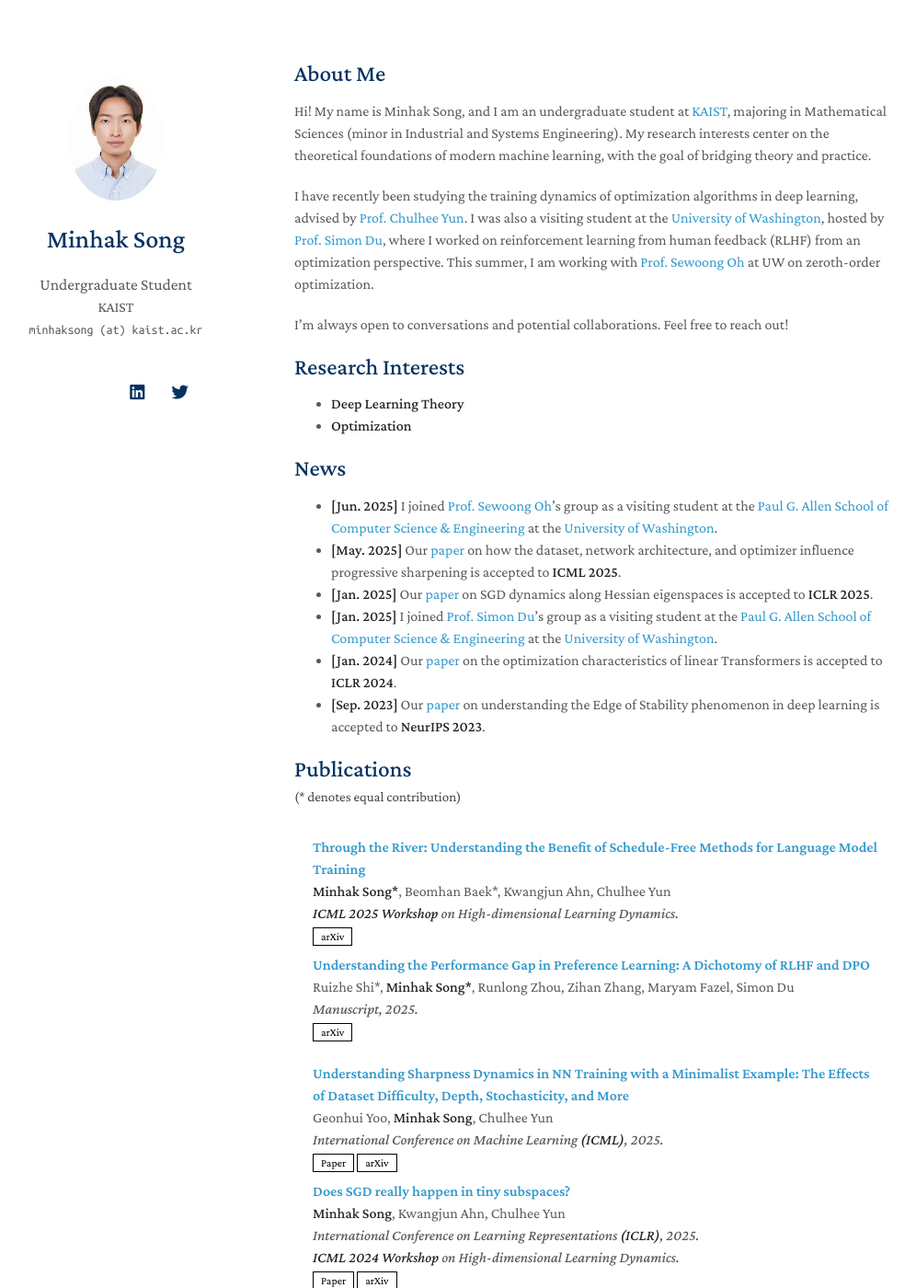
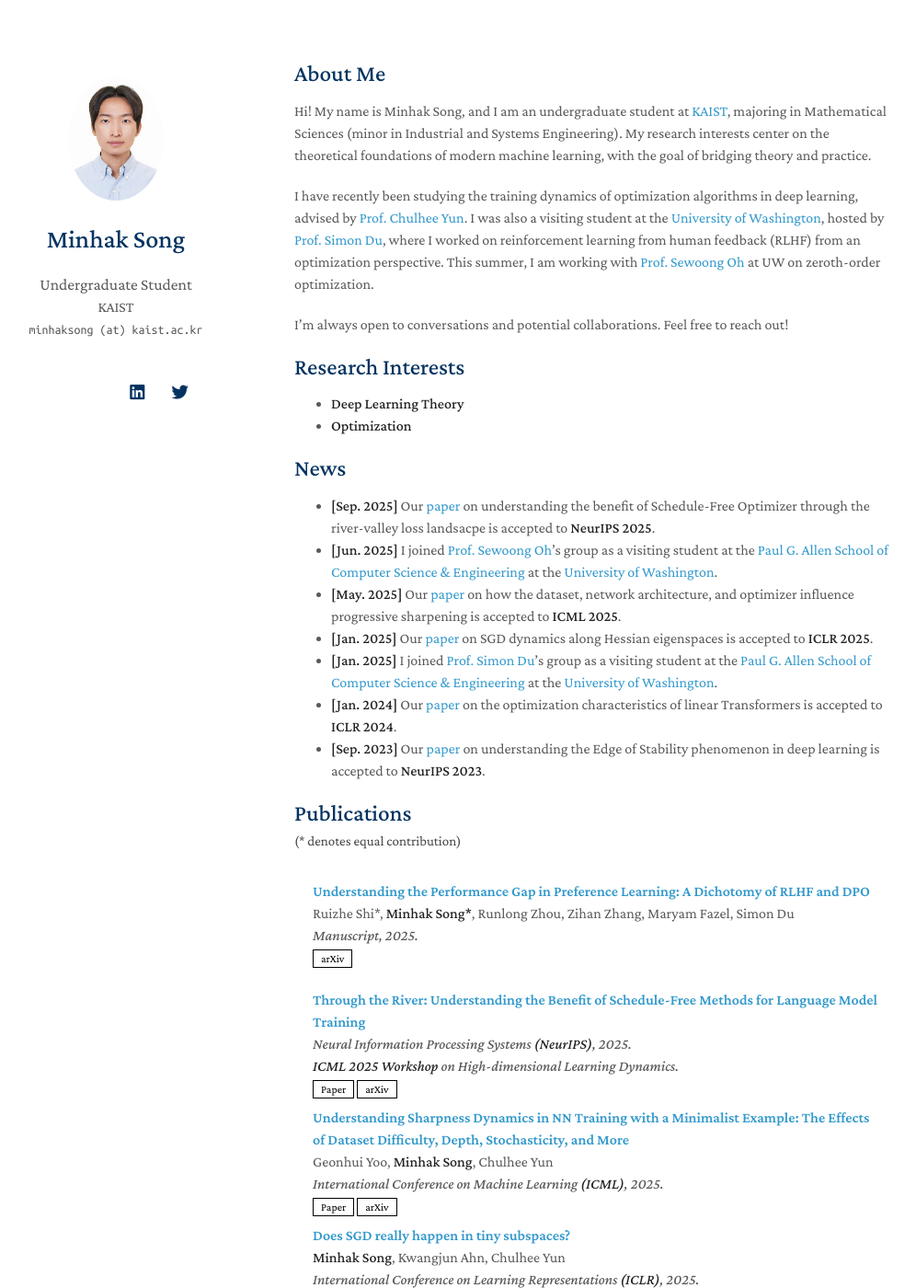
Before and after one commit to songminhak/songminhak.github.io, a Jekyll site: the page built from index.md, in a window 1280 px wide and 1400 px high. Shown: the whole window at 92% size, without its empty margins (150-1146 px from the left). Built offline with Jekyll 4.4.1, drawn with Linux system fonts in a browser that asks for light colours; nearby versions of some CDN libraries; a style sheet for code colours, icons or effects is not loaded; our own code applies the rules of GitHub Pages for plain Markdown files.

Commit message:
update publication

```diff
--- a/_data/publications.yml
+++ b/_data/publications.yml
@@ -1,13 +1,14 @@
 main:
-  - title: "Through the River: Understanding the Benefit of Schedule-Free Methods for Language Model Training"
-    authors: <strong>Minhak Song*</strong>, Beomhan Baek*, Kwangjun Ahn, Chulhee Yun
-    conference: "<strong>ICML 2025 Workshop</strong> on High-dimensional Learning Dynamics."
-    arxiv: https://arxiv.org/abs/2507.09846
-
   - title: "Understanding the Performance Gap in Preference Learning: A Dichotomy of RLHF and DPO"
     authors: Ruizhe Shi*, <strong>Minhak Song*</strong>, Runlong Zhou, Zihan Zhang, Maryam Fazel, Simon Du
     conference: Manuscript, 2025.
     arxiv: https://arxiv.org/abs/2505.19770
+
+  - title: "Through the River: Understanding the Benefit of Schedule-Free Methods for Language Model Training"
+    conference: Neural Information Processing Systems <strong>(NeurIPS)</strong>, 2025.
+    workshop: "<strong>ICML 2025 Workshop</strong> on High-dimensional Learning Dynamics."
+    arxiv: https://arxiv.org/abs/2507.09846
+    paper: https://openreview.net/forum?id=CGx4XU9rCA
 
   - title: "Understanding Sharpness Dynamics in NN Training with a Minimalist Example: The Effects of Dataset Difficulty, Depth, Stochasticity, and More"
     authors: Geonhui Yoo, <strong>Minhak Song</strong>, Chulhee Yun
--- a/index.md
+++ b/index.md
@@ -17,6 +17,7 @@ I’m always open to conversations and potential collaborations. Feel free to re
 
 ## News
 
+- **[Sep. 2025]** Our [paper](https://arxiv.org/abs/2507.09846) on understanding the benefit of Schedule-Free Optimizer through the river-valley loss landsacpe is accepted to **NeurIPS 2025**.
 - **[Jun. 2025]** I joined [Prof. Sewoong Oh](https://homes.cs.washington.edu/~sewoong/)'s group as a visiting student at the [Paul G. Allen School of Computer Science & Engineering](https://www.cs.washington.edu/) at the [University of Washington](https://www.washington.edu/).
 - **[May. 2025]** Our [paper](https://arxiv.org/abs/2506.06940) on how the dataset, network architecture, and optimizer influence progressive sharpening is accepted to **ICML 2025**.
 - **[Jan. 2025]** Our [paper](https://arxiv.org/abs/2405.16002) on SGD dynamics along Hessian eigenspaces is accepted to **ICLR 2025**.
```
Also changed, not shown: 1 other file.
